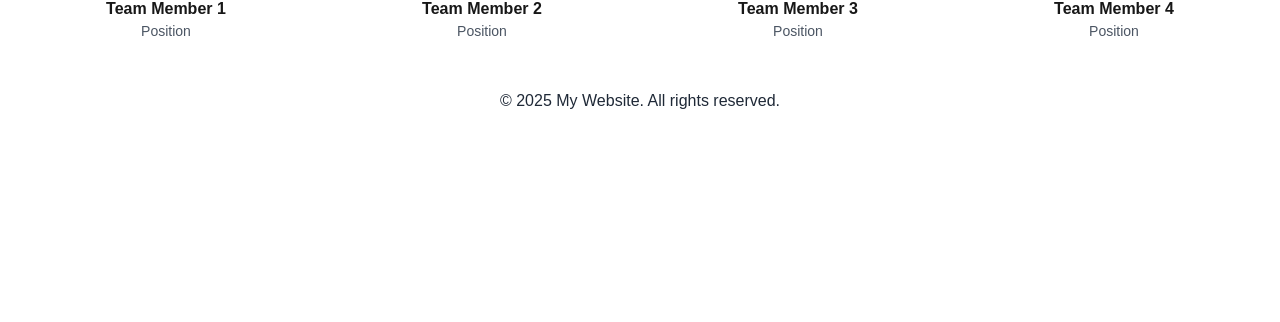
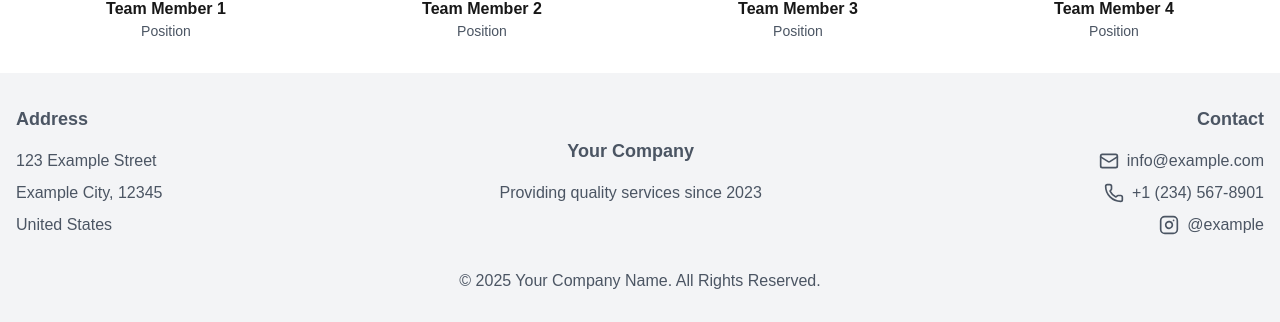
Before and after one commit to ribaswrk/enlight-florist, a Next.js app: page /about in a window 1280 px wide. Shown: the part 1649-1971 px from the top of the page. Before the commit the page ends 1778 px from the top, so only its background shows below. Built offline with nearby package versions, Linux system fonts and the light colour scheme.

Commit message:
update footer

```diff
--- a/app/components/Footer/Footer.tsx
+++ b/app/components/Footer/Footer.tsx
@@ -1,11 +1,61 @@
-import React from "react";
+import { Mail, Phone, Instagram } from "lucide-react";
+import Link from "next/link";
 
-const Footer = () => {
+export default function Footer() {
 	return (
-		<footer className="bg-white text-gray-800 py-4 mt-auto flex justify-center items-center">
-			<p>&copy; 2025 My Website. All rights reserved.</p>
+		<footer className="bg-gray-100 text-gray-600 py-8">
+			<div className="container mx-auto px-4">
+				<div className="flex flex-col md:flex-row justify-between items-center space-y-8 md:space-y-0">
+					<div className="text-center md:text-left">
+						<h3 className="text-lg font-semibold mb-4">Address</h3>
+						<p className="mb-2">123 Example Street</p>
+						<p className="mb-2">Example City, 12345</p>
+						<p>United States</p>
+					</div>
+					<div className="text-center">
+						<h3 className="text-lg font-semibold mb-4">Your Company</h3>
+						<p>Providing quality services since 2023</p>
+					</div>
+					<div className="text-center md:text-right">
+						<h3 className="text-lg font-semibold mb-4">Contact</h3>
+						<ul className="space-y-2">
+							<li className="flex items-center justify-center md:justify-end">
+								<Mail className="w-5 h-5 mr-2" />
+								<Link
+									href="mailto:info@example.com"
+									className="hover:text-gray-900"
+								>
+									info@example.com
+								</Link>
+							</li>
+							<li className="flex items-center justify-center md:justify-end">
+								<Phone className="w-5 h-5 mr-2" />
+								<Link
+									href="https://wa.me/12345678901"
+									className="hover:text-gray-900"
+								>
+									+1 (234) 567-8901
+								</Link>
+							</li>
+							<li className="flex items-center justify-center md:justify-end">
+								<Instagram className="w-5 h-5 mr-2" />
+								<Link
+									href="https://www.instagram.com/example"
+									className="hover:text-gray-900"
+								>
+									@example
+								</Link>
+							</li>
+						</ul>
+					</div>
+				</div>
+				<div className="mt-8 text-center">
+					<p>
+						&copy; {new Date().getFullYear()} Your Company Name. All Rights
+						Reserved.
+					</p>
+				</div>
+			</div>
 		</footer>
 	);
-};
-
-export default Footer;
+}
```
